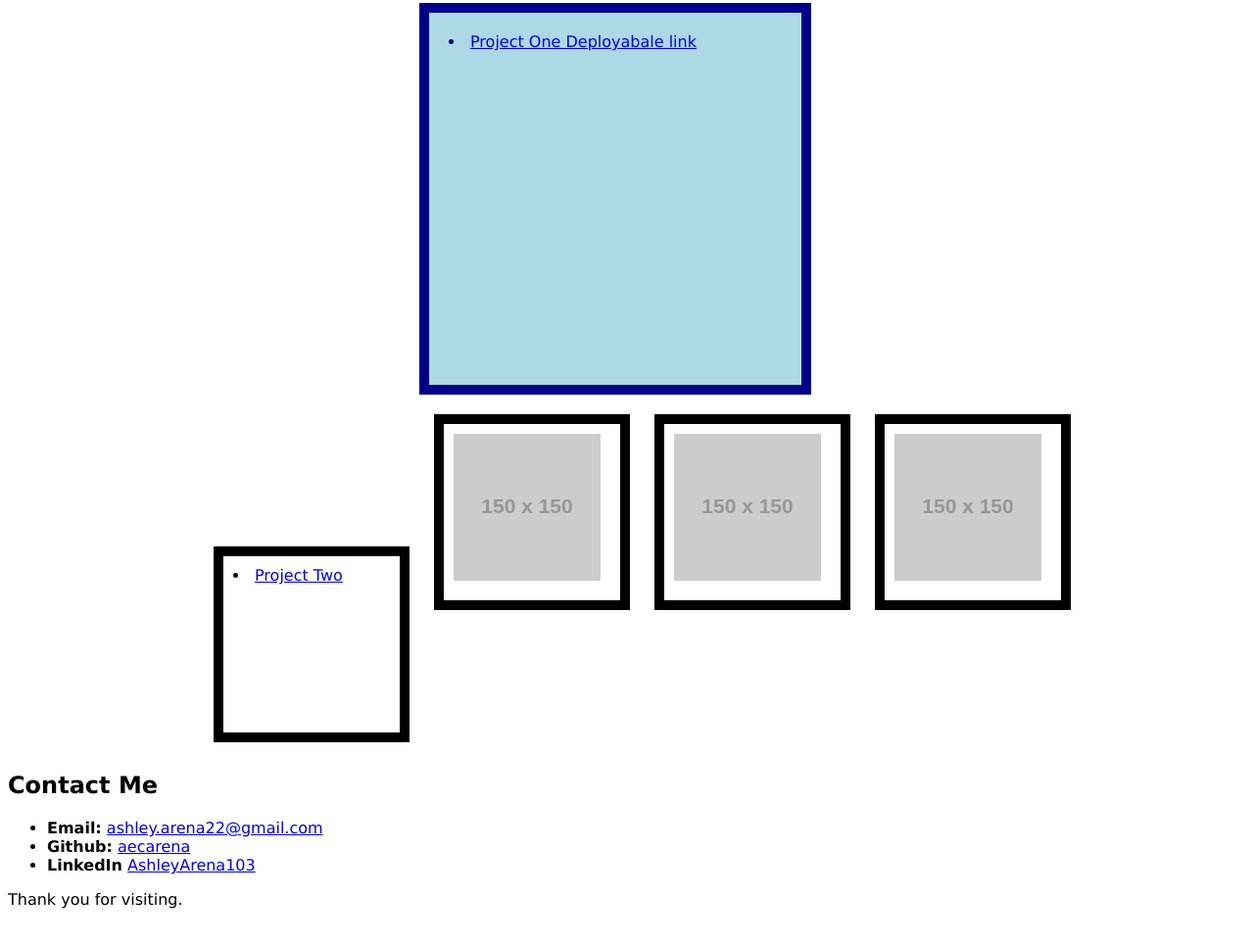
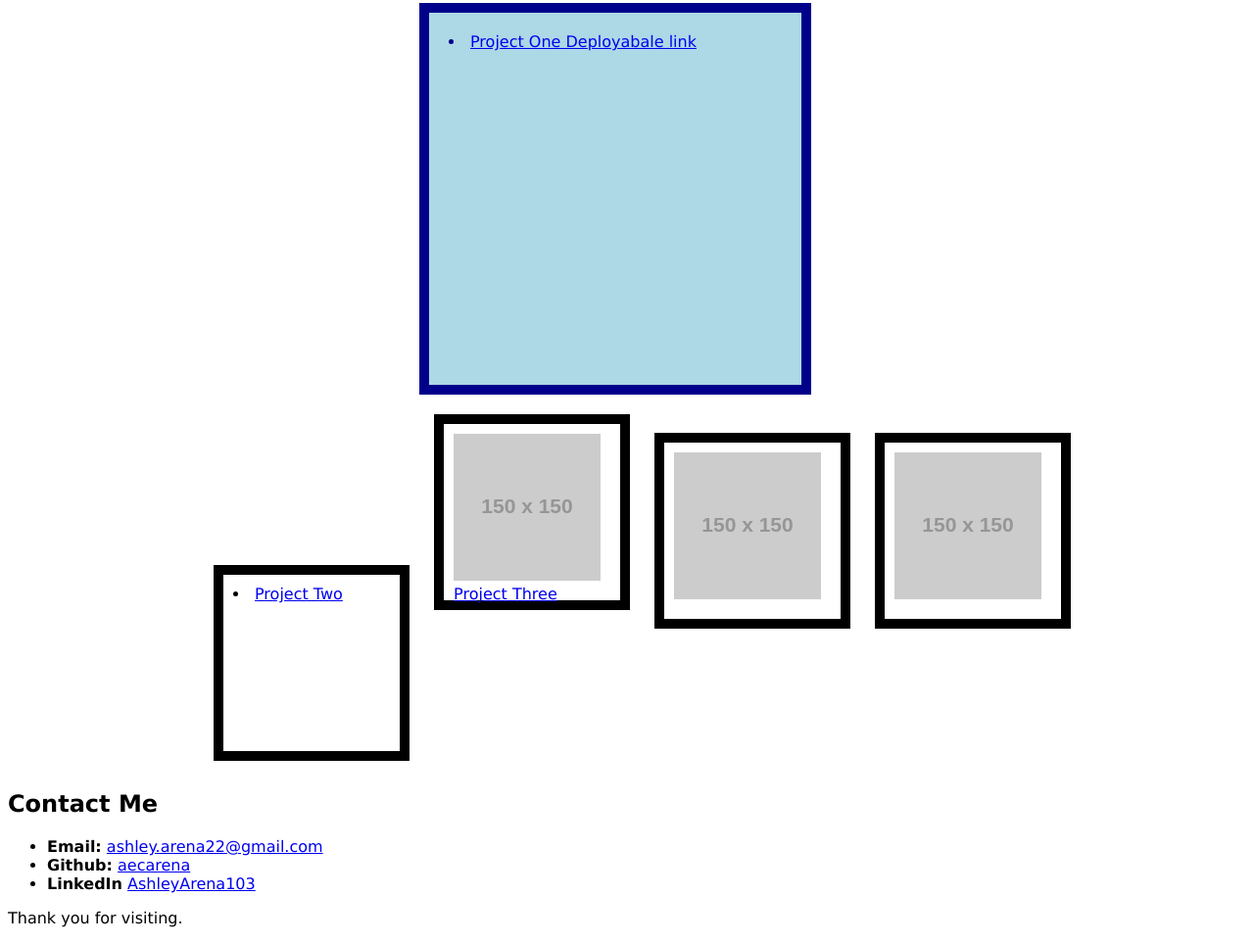
Before and after one commit to aecarena/2-Advanced-CSS-Challenge-Professional-Portfolio, a plain HTML site: page index.html in a window 1280 px wide. Shown: the part 488-1451 px from the top of the page at 98% size. Drawn offline with Linux system fonts and the light colour scheme; placeholder pictures from the web are drawn by us.

Commit message:
Update index.html

```diff
--- a/index.html
+++ b/index.html
@@ -1,4 +1,4 @@
-<!-- TODO: Write Your Code Below-->
+ <!-- TODO: Write Your Code Below-->
 <!DOCTYPE html>
 <html lang="en-us">
 
@@ -45,7 +45,7 @@
            <li> <a href="-https://boiling-dusk-37737.herokuapp.com/">Project Two</a></li>
         </section>
         <section class="picture">
-            <a href="https://placeholder.com"><img src="https://via.placeholder.com/150"></a>
+            <a href="https://intense-cove-24151.herokuapp.com/"><img src="https://via.placeholder.com/150">Project Three</a>
         </section>
         <section class="picture">
             <a href="https://placeholder.com"><img src="https://via.placeholder.com/150"></a>
```
